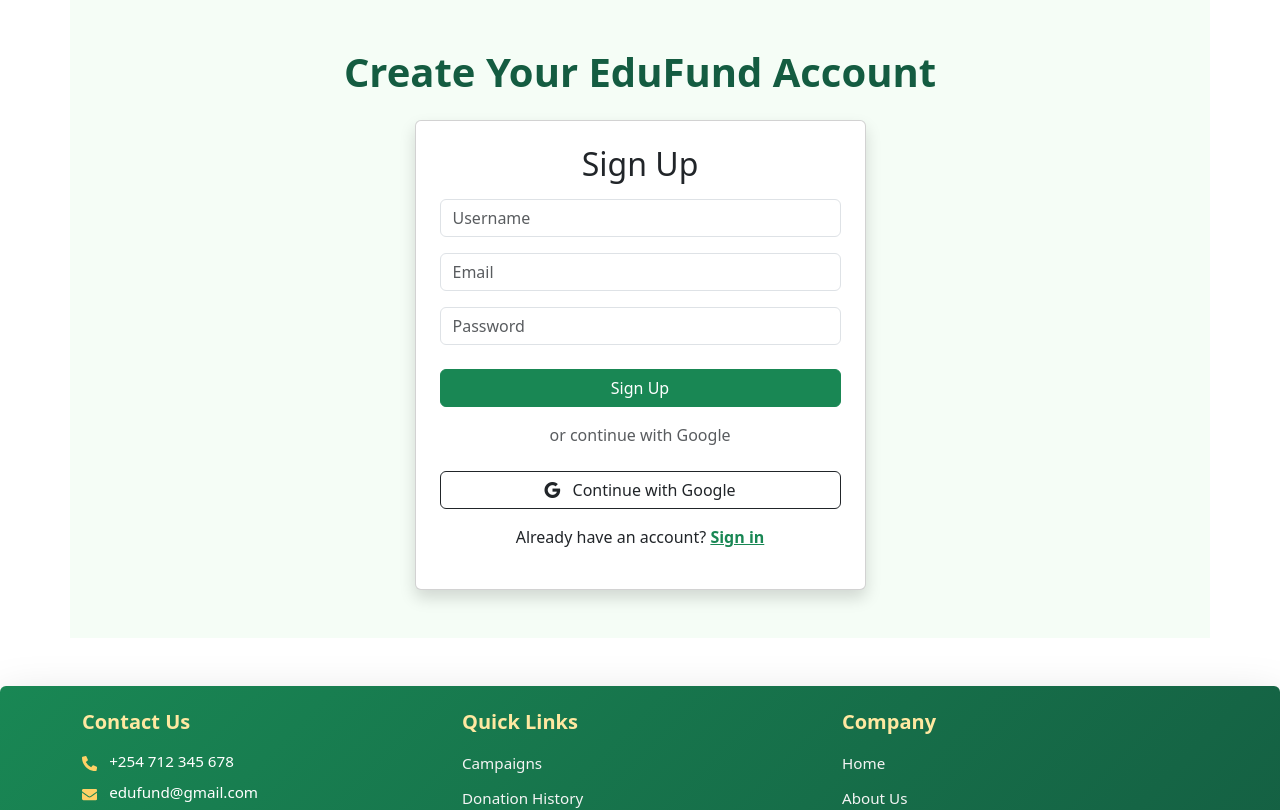
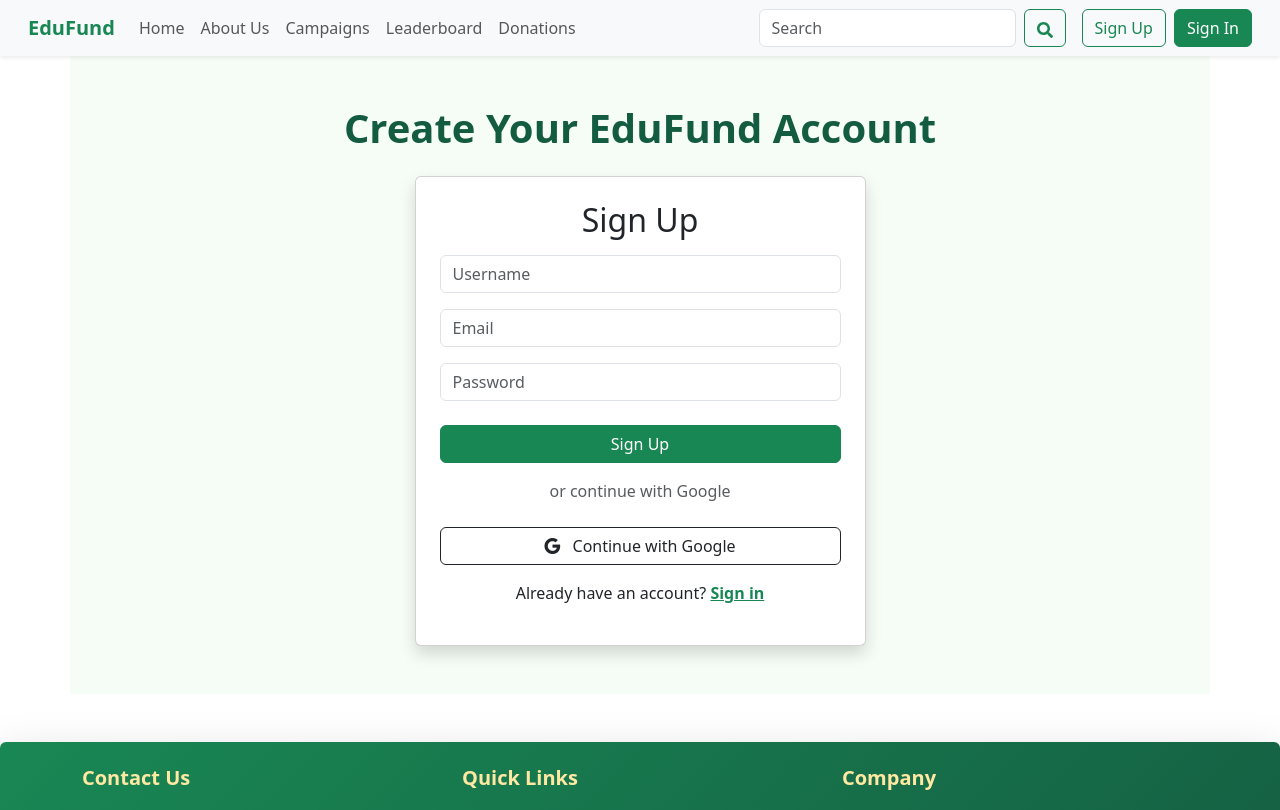
Before and after one commit to Clarita254/Edufund, a React (Create React App) app in the folder edufund-platform/: page /signup in a window 1280 px wide. Shown: the top 810 px of the page. Built offline with nearby package versions, Linux system fonts and the light colour scheme.

Commit message:
added topnav import in the app.js file

```diff
--- a/edufund-platform/src/App.js
+++ b/edufund-platform/src/App.js
@@ -10,7 +10,7 @@ function App(){
 
 return(
 <Router>
-
+ <Topnav/>
   <Routes>
     <Route path="/" element={<Navigate to="/signup" />} />
     <Route path="/signup" element={<SignUp />} />
```
